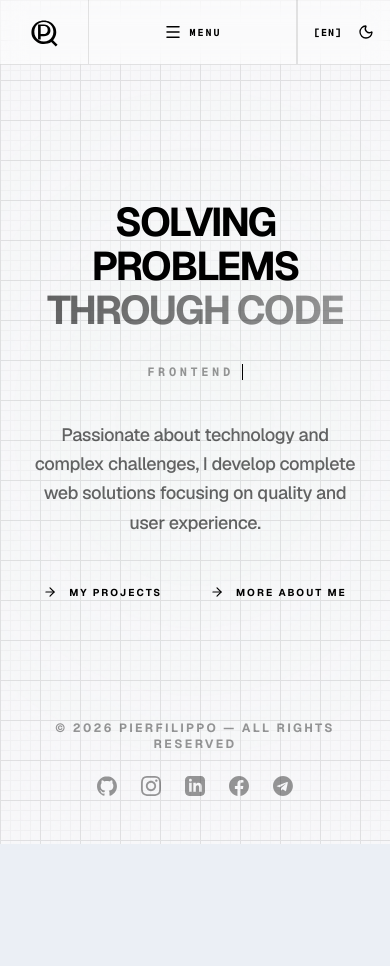
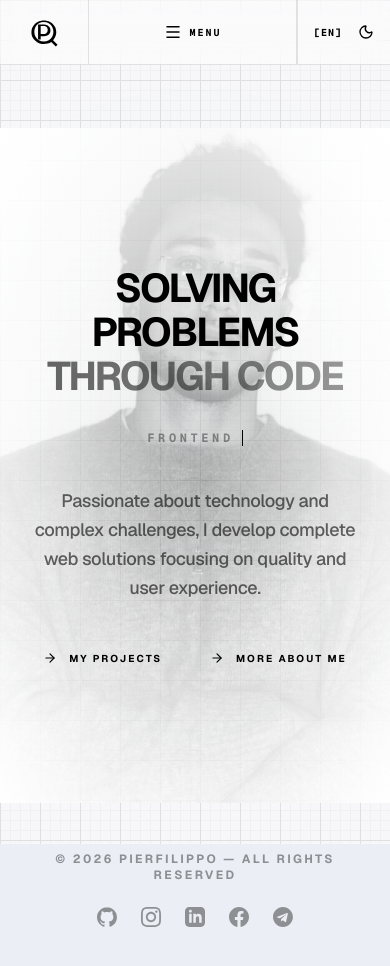
Before and after one commit to pierquarta25/getpierfilippo.com, a Next.js app: page / in a window 390 px wide. Shown: the top 966 px of the page. Before the commit the page ends 844 px from the top, so only its background shows below. Built offline with nearby package versions, Linux system fonts and the light colour scheme.

Commit message:
immagine modificata pt 3

```diff
--- a/src/components/sharlee/AboutSection.tsx
+++ b/src/components/sharlee/AboutSection.tsx
@@ -11,8 +11,8 @@ export const AboutSection = () => {
   return (
     <section id="about" className="min-h-screen py-16 md:py-32 px-8 md:px-24 bg-white dark:bg-black relative overflow-hidden flex items-center">
 
-      {/* Mobile Background - Stile Riccardo (Full Section subtle portrait) */}
-      <div className="absolute inset-0 lg:hidden pointer-events-none overflow-hidden">
+      {/* Mobile Background - Stile Riccardo (Limited to top area) */}
+      <div className="absolute inset-x-0 top-0 h-[65%] lg:hidden pointer-events-none overflow-hidden">
         <Image
           src="/media/pierfilippo-portrait.jpg"
           alt="Pierfilippo Quartarella Background"
@@ -20,8 +20,9 @@ export const AboutSection = () => {
           className="object-cover grayscale opacity-40 dark:opacity-30"
           priority
         />
-        {/* Overlay gradiente radiale per far emergere il testo e sfumare l'immagine */}
-        <div className="absolute inset-0 bg-radial-[at_50%_50%] from-transparent via-white/60 to-white dark:via-black/70 dark:to-black" />
+        {/* Overlay gradiente radiale e lineare per far finire l'immagine alla linea */}
+        <div className="absolute inset-0 bg-radial-[at_50%_50%] from-transparent via-white/40 to-white dark:via-black/60 dark:to-black" />
+        <div className="absolute bottom-0 left-0 w-full h-1/2 bg-gradient-to-t from-white dark:from-black to-transparent" />
       </div>
 
       <div className="max-w-7xl mx-auto grid grid-cols-1 lg:grid-cols-12 gap-16 items-center w-full relative z-10">
@@ -54,7 +55,7 @@ export const AboutSection = () => {
           </p>
 
           {/* Dual Column Performance Metrics */}
-          <div className="grid grid-cols-1 md:grid-cols-2 gap-8 py-8 border-t border-black/10 dark:border-white/10">
+          <div className="grid grid-cols-1 md:grid-cols-2 gap-8 py-8 border-t border-black/10 dark:border-white/10 relative">
             <div className="space-y-4">
               <div className="flex items-center gap-3 text-black dark:text-white">
                 <div className="p-2 bg-black/5 dark:bg-white/5 rounded-lg">
--- a/src/components/sharlee/HeroSection.tsx
+++ b/src/components/sharlee/HeroSection.tsx
@@ -3,6 +3,7 @@
 import React, { useState, useEffect } from 'react';
 import { ArrowRight } from 'lucide-react';
 import Link from 'next/link';
+import Image from 'next/image';
 import { useLanguage } from '@/lib/LanguageContext';
 
 export const HeroSection = () => {
@@ -34,7 +35,22 @@ export const HeroSection = () => {
   }, [typedText, isDeleting, wordIndex]);
 
   return (
-    <section className="flex flex-col items-center justify-center px-8 text-center py-12 relative min-h-[60vh]">
+    <section className="flex flex-col items-center justify-center px-8 text-center py-24 md:py-12 relative min-h-[80vh] md:min-h-[60vh] overflow-hidden">
+
+      {/* Mobile Background - Stile Riccardo */}
+      <div className="absolute inset-0 lg:hidden pointer-events-none overflow-hidden">
+        <Image
+          src="/media/pierfilippo-portrait.jpg"
+          alt="Pierfilippo Quartarella Background"
+          fill
+          className="object-cover grayscale opacity-40 dark:opacity-30"
+          priority
+        />
+        {/* Overlay gradiente radiale per far emergere il testo e sfumare l'immagine */}
+        <div className="absolute inset-0 bg-radial-[at_50%_50%] from-transparent via-white/60 to-white dark:via-black/70 dark:to-black" />
+      </div>
+
+      <div className="relative z-10 flex flex-col items-center">
         <h1 className="text-[clamp(2.5rem,8vw,5rem)] font-bold uppercase leading-[1.1] tracking-tighter max-w-5xl text-black dark:text-white">
           {t('hero.title')} <br />
           <span className="text-transparent bg-clip-text bg-gradient-to-r from-black/60 to-black/40 dark:from-white/60 dark:to-white/40">
@@ -63,6 +79,7 @@ export const HeroSection = () => {
             {t('hero.about')}
           </Link>
         </div>
+      </div>
     </section>
   );
 };
```
Lines whose indentation alone changed are shown as unchanged.
